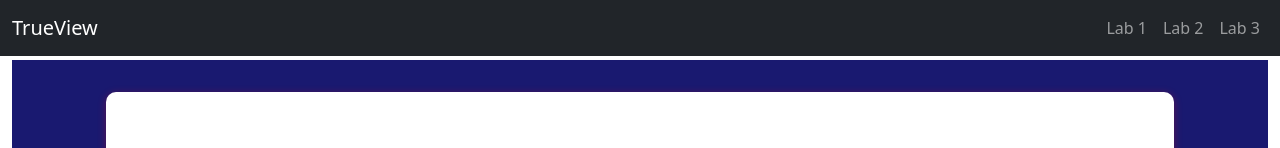
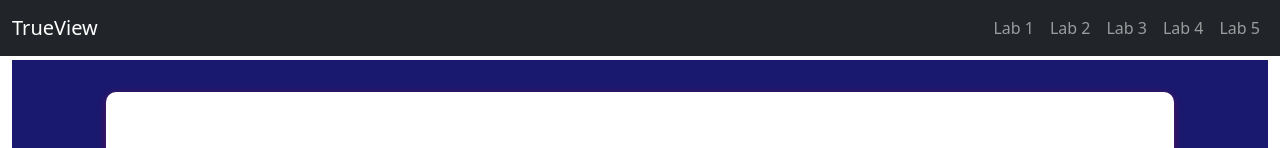
Before and after one commit to smiths1804/Web-Programming-CIT-3606, a plain HTML site: page index.html in a window 1280 px wide. Shown: the top 148 px of the page. Drawn offline with nearby package versions, Linux system fonts and the light colour scheme.

```diff
--- a/index.html
+++ b/index.html
@@ -42,6 +42,11 @@
           <li class="nav-item">
             <a class="nav-link" href="Lab 3 Currency Converter UI/" target="labFrame">Lab 3</a>
           </li>
+          <li class="nav-item">
+            <a class="nav-link" href="Lab 4 Landmark Tour/" target="labFrame">Lab 4</a>
+          </li>
+          <li class="nav-item">
+            <a class="nav-link" href="Lab 5 Canvas Game/" target="labFrame">Lab 5</a>
 
         </ul>
       </div>
```
